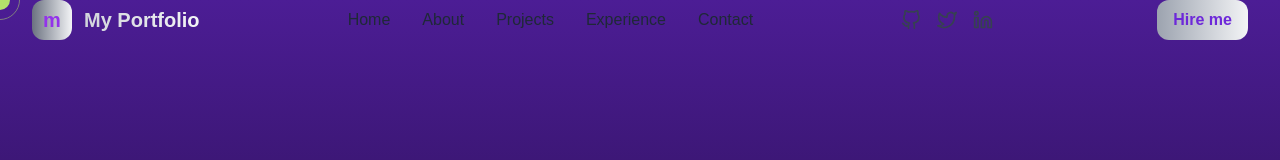
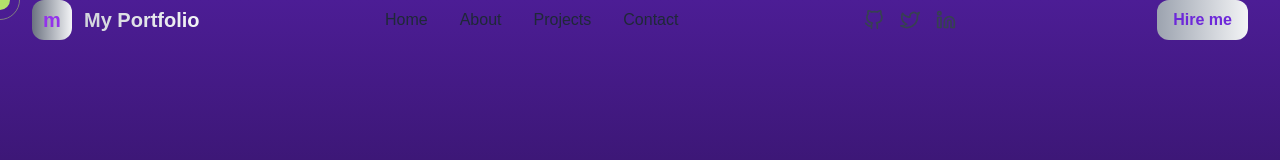
Before and after one commit to Priyanshu-N/my_portfolio, a React (Vite) app: page / in a window 1280 px wide. Shown: the top 160 px of the page. Built offline with nearby package versions, Linux system fonts and the light colour scheme.

Commit message:
update header

```diff
--- a/src/components/AboutSection.jsx
+++ b/src/components/AboutSection.jsx
@@ -84,7 +84,7 @@ const AboutSection = () => {
 
 
   return (
-    <section ref={sectionRef} className="h-screen relative overflow-hidden
+    <section id="about" ref={sectionRef} className="h-screen relative overflow-hidden
     bg-gradient-to-b from-black to-[#9a74cf50]">
 
       <div className="absolute inset-0 overflow-hidden">
--- a/src/components/ContactSection.jsx
+++ b/src/components/ContactSection.jsx
@@ -101,6 +101,7 @@ const ContactSection = () => {
 
   return (
     <section
+      id="contact"
       ref={sectionRef}
       className='flex items-center justify-center bg-black relative'
       style={{ overscrollBehavior: "none"}}>
--- a/src/components/Header.jsx
+++ b/src/components/Header.jsx
@@ -1,229 +1,177 @@
-import {AnimatePresence, motion} from "framer-motion";
-import { a, div } from "framer-motion/client";
+import { AnimatePresence, motion } from "framer-motion";
 import { useState } from "react";
-import { FiGithub, FiTwitter, FiLinkedin, FiMenu, FiX} from "react-icons/fi";
+import { FiGithub, FiTwitter, FiLinkedin, FiMenu, FiX } from "react-icons/fi";
+
 function Header() {
+  const [isOpen, setIsOpen] = useState(false);
+  const toggleMenu = () => setIsOpen(!isOpen);
 
-  // TOGGLE THE MENU OPEN/CLOSE
-  const [isOpen, setIsOpen] = useState(false)
-  const toggleMenu = ()=> setIsOpen(!isOpen)
+  const [contactFormOpen, setContactFormOpen] = useState(false);
+  const openContactForm = () => setContactFormOpen(true);
+  const closeContactForm = () => setContactFormOpen(false);
 
-  // STATE TO TRACK IF THE CONTACT FORM IS OPEN
-  const [contactFormOpen, setContactFormOpen ] = useState(false);
-
-  const openContactForm = ()=> setContactFormOpen(true);
-  const closeContactForm = ()=> setContactFormOpen(false);
+  const navItems = ["Home", "About", "Projects", "Contact"];
 
   return (
-    <header className="absolute w-full z-50 transition-all duration-300 h16 md:h-20">
+    <header className="absolute w-full z-50 transition-all duration-300 h-16 md:h-20">
       <div className="container mx-auto px-4 sm:px-6 lg:px-8 flex items-center justify-between">
-        {/* logo name */}
-
+        {/* Logo */}
         <motion.div
-          initial={{opacity: 0, x: -100}}
-          animate={{opacity: 1, x:0}}
+          initial={{ opacity: 0, x: -100 }}
+          animate={{ opacity: 1, x: 0 }}
           transition={{
             type: "spring",
             stiffness: 100,
             damping: 25,
             delay: 0.3,
             duration: 1.2,
-
           }}
-
-          className="flex items-center">
-            <div className="h-10 w-10 rounded-xl bg-gradient-to-r from-gray-500 to-gray-100
-            flex items-center justify-center text-purple-600 font-bold text-xl mr-3">
+          className="flex items-center"
+        >
+          <div className="h-10 w-10 rounded-xl bg-gradient-to-r from-gray-500 to-gray-100 flex items-center justify-center text-purple-600 font-bold text-xl mr-3">
             m
           </div>
-            <span className="text-xl font-bold bg-gradient-to-r from-gray-300 to-gray-100
-            bg-clip-text text-transparent" >My Portfolio</span>
+          <span className="text-xl font-bold bg-gradient-to-r from-gray-300 to-gray-100 bg-clip-text text-transparent">
+            My Portfolio
+          </span>
         </motion.div>
 
-        {/* desktop navigation */}
+        {/* Desktop Navigation */}
         <nav className="lg:flex hidden space-x-8">
-          {["Home","About", "Projects", "Experience", "Contact"].map((item,
-            index) =>(
+          {["Home", "About", "Projects", "Contact"].map((item, index) => (
             <motion.a
               key={item}
-              initial ={{opacity: 0, y: -20}}
-              animate={{opacity: 1, y: 0}}
+              href={`#${item.toLowerCase()}`}
+              initial={{ opacity: 0, y: -20 }}
+              animate={{ opacity: 1, y: 0 }}
               transition={{
-                type:"spring",
-                stiffness:"100",
-                damping:"20",
+                type: "spring",
+                stiffness: 100,
+                damping: 20,
                 delay: 0.7 + index * 0.2,
-
               }}
-              className="relative text-gray-800 dark:text-gray-200
-              hover:text-violet-600 dark:hover:text-violet-400 font-medium
-              transition-colors duration-300 group"
-              href="#">
+              className="relative text-gray-800 dark:text-gray-200 hover:text-violet-600 dark:hover:text-violet-400 font-medium transition-colors duration-300 group"
+            >
               {item}
-                <span className="absolute bottom-0 left-0 w-0 h-0.5
-                bg-violet-600 group-hover:w-full transition-all
-                duration-300"></span>
+              <span className="absolute bottom-0 left-0 w-0 h-0.5 bg-violet-600 group-hover:w-full transition-all duration-300"></span>
             </motion.a>
           ))}
-
         </nav>
 
-        {/* social icons */}
+        {/* Social Icons */}
         <div className="md:flex hidden items-center space-x-4">
-
-          {/* github */}
+          {[FiGithub, FiTwitter, FiLinkedin].map((Icon, i) => (
             <motion.a
-          initial={{ opacity: 0, scale: 0.5}}
-          animate={{opacity: 1, scale: 1}}
-          transition={{delay: 1.3, duration: 0.8}}
-
-          className="text-gray-700 dark:text-gray-300 hover:text-violet-600
-          dark:hover:text-violet-400 transition-colors duration-300" href="#">
-            <FiGithub className="w-5 h-5"/>
-
-
+              key={i}
+              initial={{ opacity: 0, scale: 0.5 }}
+              animate={{ opacity: 1, scale: 1 }}
+              transition={{ delay: 1.3, duration: 0.8 }}
+              href="#"
+              className="text-gray-700 dark:text-gray-300 hover:text-violet-600 dark:hover:text-violet-400 transition-colors duration-300"
+            >
+              <Icon className="w-5 h-5" />
             </motion.a>
-          {/* twitter */}
-          <motion.a
-          initial={{ opacity: 0, scale: 0.5}}
-          animate={{opacity: 1, scale: 1}}
-          transition={{delay: 1.3, duration: 0.8}}
-
-          className="text-gray-700 dark:text-gray-300 hover:text-violet-600
-          dark:hover:text-violet-400 transition-colors duration-300" href="#">
-            <FiTwitter className="w-5 h-5"/>
-          </motion.a>
-
-          {/* linkedin */}
-          <motion.a
-          initial={{ opacity: 0, scale: 0.5}}
-          animate={{opacity: 1, scale: 1}}
-          transition={{delay: 1.3, duration: 0.8}}
-
-          className="text-gray-700 dark:text-gray-300 hover:text-violet-600
-          dark:hover:text-violet-400 transition-colors duration-300" href="#">
-            <FiLinkedin className="w-5 h-5"/>
-          </motion.a>
+          ))}
         </div>
 
-        {/* Hire me button */}
-        <div>
+        {/* Hire Me Button */}
         <motion.button
           onClick={openContactForm}
-          initial={{opacity: 0, scale: 0.8}}
-          animate={{ opacity: 1, scale:1}}
+          initial={{ opacity: 0, scale: 0.8 }}
+          animate={{ opacity: 1, scale: 1 }}
           transition={{
             delay: 1.6,
             duration: 0.8,
             type: "spring",
             stiffness: 100,
-            damping:15,
+            damping: 15,
           }}
-          className="ml-4 px-4 py-2 rounded-xl bg-gradient-to-r
-          from-gray-400 to-gray-100 text-violet-700 font-bold
-          hover:from-violet-700 hover:to-purple-700 hover:text-white
-          transition-all duration-500" >
+          className="ml-4 px-4 py-2 rounded-xl bg-gradient-to-r from-gray-400 to-gray-100 text-violet-700 font-bold hover:from-violet-700 hover:to-purple-700 hover:text-white transition-all duration-500"
+        >
           Hire me
         </motion.button>
 
+        {/* Mobile Menu Button */}
+        <div className="md:hidden flex items-center">
+          <motion.button
+            whileTap={{ scale: 0.7 }}
+            onClick={toggleMenu}
+            className="text-gray-300"
+          >
+            {isOpen ? <FiX className="h-6 w-6" /> : <FiMenu className="h-6 w-6" />}
+          </motion.button>
+        </div>
       </div>
 
-        {/* mobile menu button */}
-        <div className="md:hidden flex items-center">
-          <motion.button
-          whileTap={{scale: 0.7}}
-          onClick={toggleMenu}
-          className="text-gray-300">
-            { isOpen ? <FiX className="h-6 w-6" /> : <FiMenu className="h-6 w-6"/>}
-          </motion.button>
-        </div>
-
-      </div>
-
-      {/* mobile menu */}
+      {/* Mobile Navigation */}
       <motion.div
-      initial={{ opacity: 0, height: 0}}
+        initial={{ opacity: 0, height: 0 }}
         animate={{
           opacity: isOpen ? 1 : 0,
-        height: isOpen ? "auto" :0,
+          height: isOpen ? "auto" : 0,
         }}
-
-      transition={{ duration: 0.5}}
-      className="md:hidden overflow-hidden bg-white dark:bg-gray-900 shadow-lg
-      px-4 py-5 space-y-5">
+        transition={{ duration: 0.5 }}
+        className="md:hidden overflow-hidden bg-white dark:bg-gray-900 shadow-lg px-4 py-5 space-y-5"
+      >
         <nav className="flex flex-col space-y-3">
-          {["Home","About", "Projects", "Experience", "Contact"].map((item) =>
-          (
-            <a onClick={toggleMenu} className="text-gray-300 font-medium py-2" key={item} href="#">
+          {navItems.map((item) => (
+            <a
+              key={item}
+              onClick={toggleMenu}
+              className="text-gray-300 font-medium py-2"
+              href={`#${item.toLowerCase()}`}
+            >
               {item}
             </a>
-          )
-          )}
+          ))}
         </nav>
         <div className="pt-4 border-t border-gray-200 dark:border-gray-700">
           <div className="flex space-x-5">
-            <a href="#">
-              <FiGithub className="h-5 w-5 text-gray-300"/>
-            </a>
-
-            <a href="#">
-              <FiTwitter className="h-5 w-5 text-gray-300"/>
-            </a>
-            <a href="#">
-
-              <FiLinkedin className="h-5 w-5 text-gray-300"/>
-            </a>
-
+            <FiGithub className="h-5 w-5 text-gray-300" />
+            <FiTwitter className="h-5 w-5 text-gray-300" />
+            <FiLinkedin className="h-5 w-5 text-gray-300" />
           </div>
           <button
-          onClick={()=>{
-            toggleMenu()
-            openContactForm()
+            onClick={() => {
+              toggleMenu();
+              openContactForm();
             }}
-          className="mt-4 block w-full px-4 py-2 rounded-lg
-          bg-gradient-to-r from-violet-600 to-violet-400 font-bold">
+            className="mt-4 block w-full px-4 py-2 rounded-lg bg-gradient-to-r from-violet-600 to-violet-400 font-bold text-white"
+          >
             Contact me
           </button>
         </div>
       </motion.div>
 
-      {/* contact form */}
+      {/* Contact Form Modal */}
       <AnimatePresence>
-
         {contactFormOpen && (
           <motion.div
-          initial={{opacity: 0}}
-          animate={{opacity:1}}
-          exit={{opacity:1}}
-
-          className="fixed inset-0 bg-black/50 background-blur-sm z-50 flex
-          items-center justify-center p-4">
-
-
+            initial={{ opacity: 0 }}
+            animate={{ opacity: 1 }}
+            exit={{ opacity: 0 }}
+            className="fixed inset-0 bg-black/50 backdrop-blur-sm z-50 flex items-center justify-center p-4"
+          >
             <motion.div
-            initial = {{scale:0.8, opacity:0, y:30 }}
-            animate={{scale: 1, opacity:1, y: 0}}
-            exit={{scale: 0.8, opacity:0, y: 30}}
+              initial={{ scale: 0.8, opacity: 0, y: 30 }}
+              animate={{ scale: 1, opacity: 1, y: 0 }}
+              exit={{ scale: 0.8, opacity: 0, y: 30 }}
               transition={{
                 type: "spring",
                 damping: 30,
                 stiffness: 200,
-              duration: 0.8
+                duration: 0.8,
               }}
-            className="bg-white dark:bg-gray-800 rounded-xl
-            shadow-xl w-full max-w-md p-6">
+              className="bg-white dark:bg-gray-800 rounded-xl shadow-xl w-full max-w-md p-6"
+            >
+              <div className="flex justify-between items-center mb-4">
+                <h1 className="text-xl font-bold text-gray-300">GET In Touch</h1>
+                <button onClick={closeContactForm}>
+                  <FiX className="h-5 w-5 text-gray-300 font-extrabold" />
+                </button>
+              </div>
 
-              <div className="flex justify-between items-center mb-4">
-                <h1 className="text-xl font-bold text-gray-300">
-                  GET In Touch
-                </h1>
-                <button onClick={closeContactForm}>
-                  <FiX className="h-5 w-5 text-gray-300 font-extrabold"/>
-                </button>
-
-              </div>
-              {/* input forms */}
-              <form className="space-y-4" >
+              <form className="space-y-4">
                 <div>
                   <label htmlFor="name" className="block text-sm font-medium text-gray-300 mb-1">
                     Name
@@ -232,11 +180,8 @@ function Header() {
                     type="text"
                     id="name"
                     placeholder="Your Name"
-                    className="w-full px-4 py-2 border
-                    border-gray-600 rounded-lg focus:ring-2
-                    focus:ring-violet-500
-                    focus:border-violet-500
-                    bg-gray-700" />
+                    className="w-full px-4 py-2 border border-gray-600 rounded-lg focus:ring-2 focus:ring-violet-500 focus:border-violet-500 bg-gray-700"
+                  />
                 </div>
                 <div>
                   <label htmlFor="email" className="block text-sm font-medium text-gray-300 mb-1">
@@ -246,11 +191,8 @@ function Header() {
                     type="text"
                     id="email"
                     placeholder="Your Email"
-                    className="w-full px-4 py-2 border
-                    border-gray-600 rounded-lg focus:ring-2
-                    focus:ring-violet-500
-                    focus:border-violet-500
-                    bg-gray-700" />
+                    className="w-full px-4 py-2 border border-gray-600 rounded-lg focus:ring-2 focus:ring-violet-500 focus:border-violet-500 bg-gray-700"
+                  />
                 </div>
                 <div>
                   <label htmlFor="message" className="block text-sm font-medium text-gray-300 mb-1">
@@ -260,33 +202,25 @@ function Header() {
                     rows="4"
                     id="message"
                     placeholder="How can we help you?"
-                    className="w-full px-4 py-2 border
-                    border-gray-600 rounded-lg focus:ring-2
-                    focus:ring-violet-500
-                    focus:border-violet-500
-                    bg-gray-700" />
+                    className="w-full px-4 py-2 border border-gray-600 rounded-lg focus:ring-2 focus:ring-violet-500 focus:border-violet-500 bg-gray-700"
+                  />
                 </div>
 
                 <motion.button
                   type="submit"
-                  whileHover={{scale: 1.03}}
-                  whileTap={{scale: 0.97}}
-                  className="w-full px-4 py-2 bg-gradient-to-r from-violet-600 to-violet-400
-                  hover:from-violet-700 hover:to-purple-700
-                  transition-all duration-300 rounded-lg shadow-md
-                  hover:shadow-lg hover:shadow-violet-600/50">
+                  whileHover={{ scale: 1.03 }}
+                  whileTap={{ scale: 0.97 }}
+                  className="w-full px-4 py-2 bg-gradient-to-r from-violet-600 to-violet-400 hover:from-violet-700 hover:to-purple-700 transition-all duration-300 rounded-lg shadow-md hover:shadow-lg hover:shadow-violet-600/50"
+                >
                   Send Message
                 </motion.button>
               </form>
             </motion.div>
-
           </motion.div>
         )}
       </AnimatePresence>
-
-
     </header>
-  )
+  );
 }
 
-export default Header
+export default Header;
--- a/src/components/HeroSection.jsx
+++ b/src/components/HeroSection.jsx
@@ -5,7 +5,7 @@ const HeroSection = () => {
   return (
 
      // left section
-    <section className="h-screen bg-gradient-to-b
+    <section id="home" className="h-screen bg-gradient-to-b
     from-violet-900 to-black flex xl:flex-row
     flex-col-reverse items-center justify-between lg:px-24 px-10
     relative-hidden">
--- a/src/components/ProjectsSection.jsx
+++ b/src/components/ProjectsSection.jsx
@@ -133,6 +133,7 @@ const ProjectsSection = () => {
 
   return (
     <section
+      id='projects'
       ref={sectionRef}
       className='w-full bg-[#f6f6f6] text-black py-20 overflow-hidden'
     >
```
Lines whose indentation alone changed are shown as unchanged.
